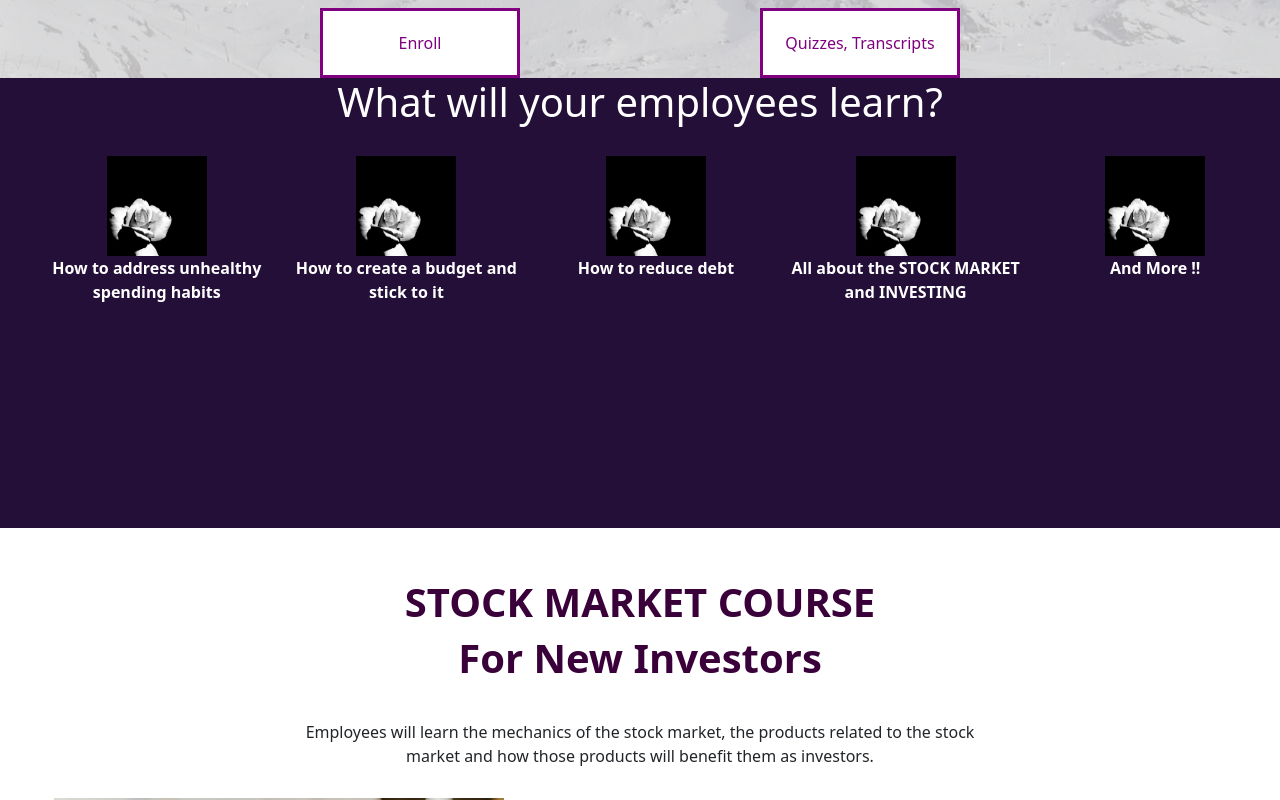
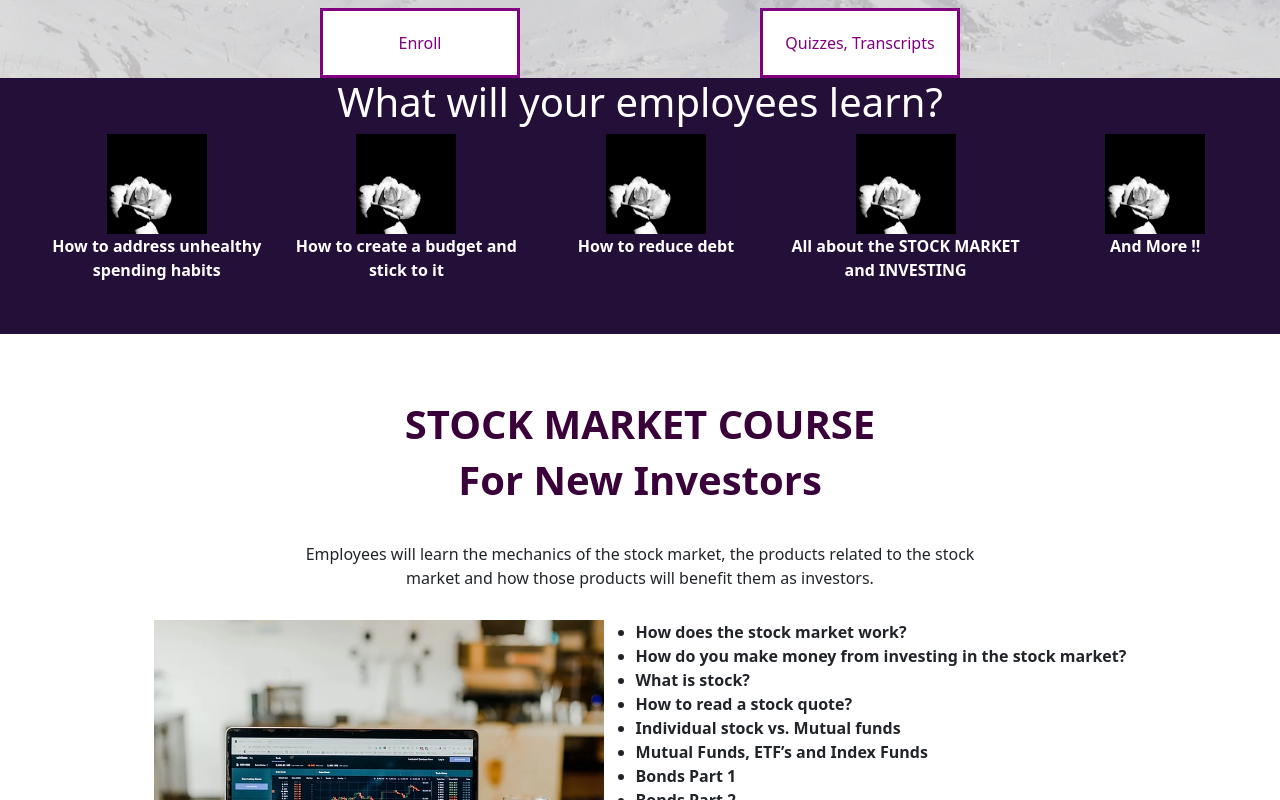
Before and after one commit to DanielSWaite190/stocks_bonding, a React (Create React App) app: page / in a window 1280 px wide. Shown: the part 1680-2480 px from the top of the page. Built offline with nearby package versions, Linux system fonts and the light colour scheme.

Commit message:
fixing phantom white space under purple_block

```diff
--- a/src/App.js
+++ b/src/App.js
@@ -4,7 +4,6 @@ import Home from "./pages/Home";
 
 import "./App.css"
 
-// import test from '../public/media/mountains.jpg'
 function App() {
   return (
     <React.Fragment>
--- a/src/pages/Home.css
+++ b/src/pages/Home.css
@@ -1,4 +1,7 @@
 /* Mountains */
+
+/* #root{background-color: rgb(179, 245, 206);} */
+
 #overlay{
     background-color: rgba(220, 220, 220, 0.73);
     overflow: hidden;
@@ -56,17 +59,14 @@ button {
 }
 
 #purple_block{
-    height: 450px;
+    /* height: 300px; */
     color: white;
     font-weight: bold;
     text-align: center;
     background-color: rgb(36, 15, 56);
 }
 
-#learn{
-    margin-top: 30px;
-    display: flex;
-}
+#learn{display: flex;}
 
 .item{
     width: 400px;
@@ -74,8 +74,9 @@ button {
 }
 
 #course{
-    height: 700px;
+    /* height: 700px; */
     text-align: center;
+    margin-bottom: 30px;
 }
 
 .dark_purple{color: rgb(58, 0, 58);}
@@ -92,7 +93,6 @@ button {
     display: flex;
     justify-content: center;
     text-align: left;
-    height: 500px;
 }
 /* Display Board */
 
--- a/src/pages/Home.jsx
+++ b/src/pages/Home.jsx
@@ -55,7 +55,6 @@ function home () {
         </div>
       </div>
 
-      <div>
       <div id="purple_block">
         <h1>What will your employees learn?</h1>
 
@@ -86,7 +85,6 @@ function home () {
           </div>
         </ul>
       </div>
-      </div>
 
       <div id="course">
         <div id="new_investors" class="dark_purple">
@@ -102,6 +100,7 @@ function home () {
 
         <div id="img_list">
           <img src="./media/laptop.jpg.webp" width="450px" height="400px" alt=""/>
+
           <ul class="bold">
             <li>How does the stock market work?</li>
             <li>How do you make money from investing in the stock market?</li>
@@ -113,8 +112,8 @@ function home () {
             <li>Bonds Part 2</li>
             <li>Traditional 401(k) vs. Roth 401(k) and IRA’s</li>
           </ul>
+        </div>
         <button> + Enroll</button>
-        </div>
       </div>
 
       <ParallaxImg img={display_board} size={"400px"}/>
```
Lines whose indentation alone changed are shown as unchanged.
